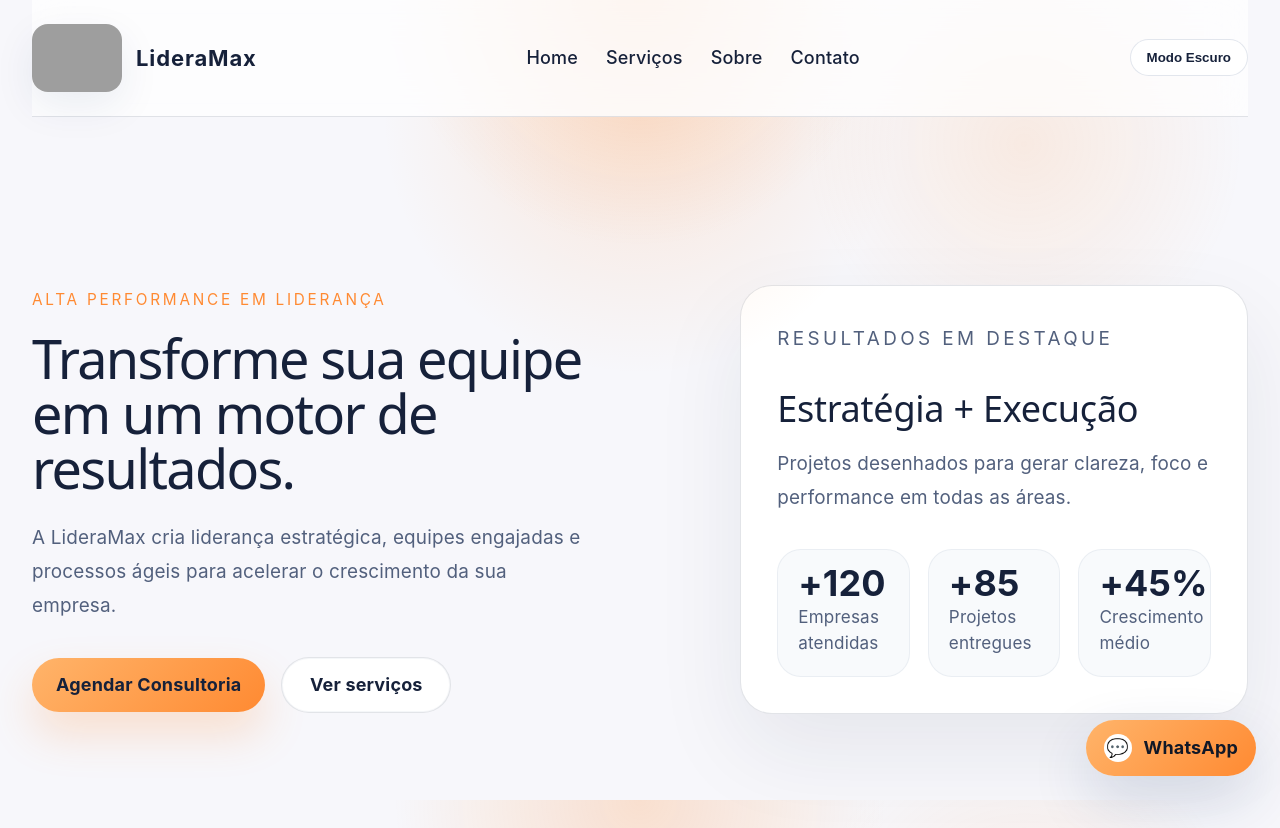
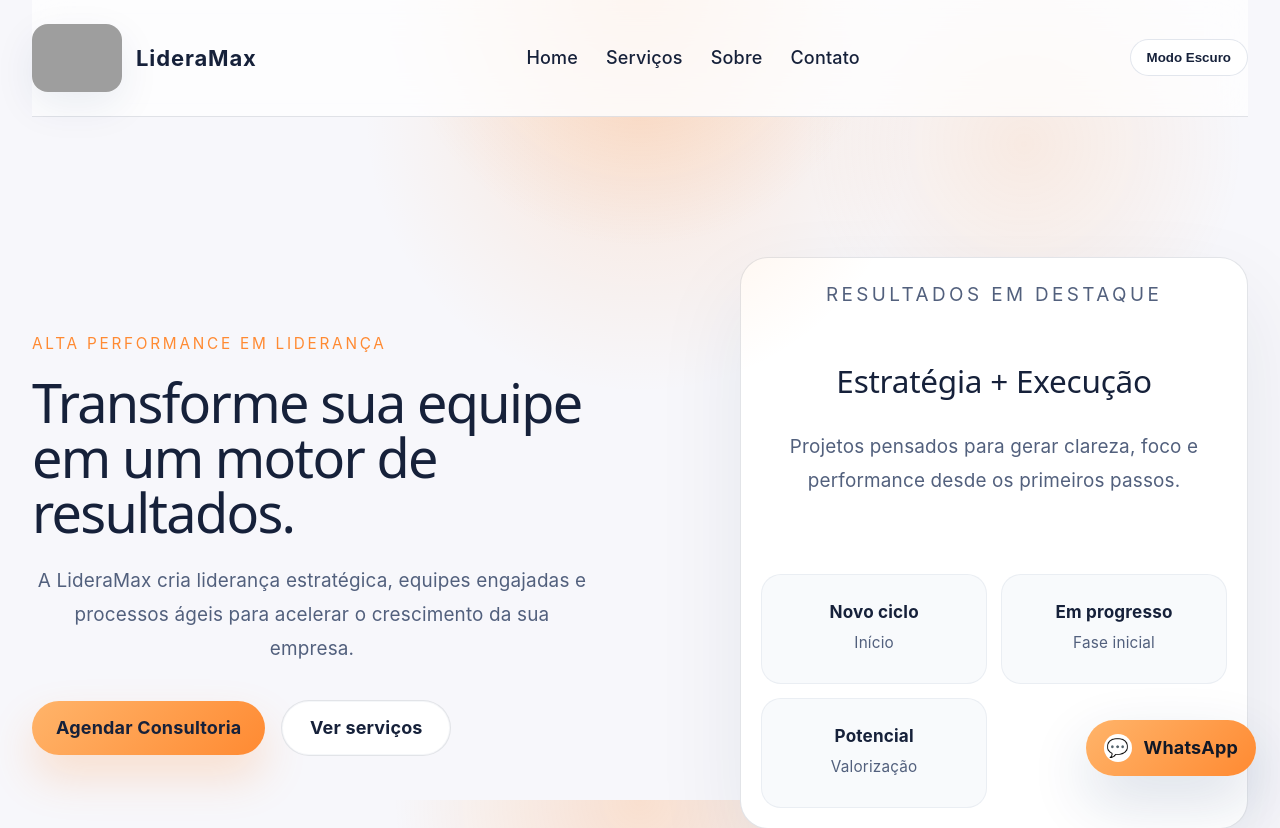
Before and after one commit to Juliagodoyprado/lideramax-site, a React (Vite) app in the folder lideramax-site/: page / in a window 1280 px wide. Shown: the top 828 px of the page. Built offline with nearby package versions, Linux system fonts and the light colour scheme; grey boxes are pictures that could not be loaded.

Commit message:
ajuste de layout

```diff
--- a/lideramax-site/src/App.css
+++ b/lideramax-site/src/App.css
@@ -149,64 +149,87 @@ h2 {
 .hero-card {
   background: var(--surface);
   border: 1px solid var(--border);
-  border-radius: 32px;
-  padding: 36px;
+  border-radius: 28px;
+  padding: 20px;
   box-shadow: var(--shadow);
-  min-height: 420px;
+  min-height: auto;
   display: flex;
-  align-items: center;
+  align-items: stretch;
+  max-width: 520px;
 }
 
 .hero-card__inner {
   width: 100%;
+  display: flex;
+  flex-direction: column;
+  gap: 18px;
 }
 
 .hero-card__label {
-  display: inline-flex;
+  display: flex;             /* Alterado de inline-flex para flex para ocupar a largura total */
+  justify-content: center;    /* Centraliza horizontalmente se usar flex */
   color: var(--primary);
   font-size: 0.85rem;
   letter-spacing: 0.18em;
   text-transform: uppercase;
   margin-bottom: 18px;
+  text-align: center;         /* Garante a centralização do texto */
+  width: 100%;                /* Força o elemento a ocupar toda a largura do card */
 }
 
 .hero-card h2 {
-  margin: 0 0 18px;
+  margin: 0 0 14px;
   color: var(--text);
-  font-size: clamp(2rem, 2.5vw, 2.6rem);
-  line-height: 1.08;
+  font-size: clamp(1.75rem, 2.2vw, 2.2rem);
+  line-height: 1.1;
+  text-align: center;
 }
 
 .hero-card p {
   color: var(--muted);
-  line-height: 1.85;
+  line-height: 1.6;
   margin: 0;
+  font-size: 0.98rem;
 }
 
 .hero-stats {
   display: grid;
-  grid-template-columns: repeat(3, minmax(0, 1fr));
-  gap: 18px;
-  margin-top: 32px;
+  grid-template-columns: repeat(auto-fit, minmax(150px, 1fr));
+  gap: 14px;
+  margin-top: 24px;
 }
 
 .stat-item {
-  padding: 20px;
-  border-radius: 24px;
+  padding: 16px;
+  border-radius: 20px;
   background: var(--panel);
   border: 1px solid var(--panel-border);
+  display: flex;
+  flex-direction: column;
+  justify-content: center;
+  min-height: 110px;
 }
 
 .stat-item strong {
   display: block;
-  font-size: 2rem;
+  font-size: clamp(0.95rem, 1.1vw, 1.1rem);
+  line-height: 1.2;
+  text-align: center;
   color: var(--text);
   margin-bottom: 8px;
+
+  max-width: 120px;
+  margin-left: auto;
+  margin-right: auto;
+
+  word-break: break-word;
+  overflow-wrap: break-word;
 }
 
 .stat-item span {
   color: var(--muted);
-  font-size: 0.95rem;
+  font-size: 0.85rem;
+  text-align: center;
 }
 
 .eyebrow {
@@ -232,6 +255,7 @@ h2 {
   line-height: 1.8;
   max-width: 560px;
   margin-bottom: 34px;
+  text-align: center;
 }
 
 .hero p strong {
@@ -577,6 +601,16 @@ h2 {
     min-height: auto;
   }
 
+  .hero-stats {
+    grid-template-columns: 1fr;
+    gap: 12px;
+  }
+
+  .stat-item {
+    min-height: auto;
+    padding: 14px;
+  }
+
   .hero-actions .btn {
     width: 100%;
   }
--- a/lideramax-site/src/App.jsx
+++ b/lideramax-site/src/App.jsx
@@ -23,9 +23,9 @@ const services = [
 ];
 
 const stats = [
-  { label: "Empresas atendidas", value: "+120" },
-  { label: "Projetos entregues", value: "+85" },
-  { label: "Crescimento médio", value: "+45%" },
+  { label: "Início", value: "Novo ciclo" },
+  { label: "Fase inicial", value: "Em progresso" },
+  { label: "Valorização", value: "Potencial" },
 ];
 
 function App() {
@@ -86,7 +86,7 @@ function App() {
           <div className="hero-card__inner">
             <p className="hero-card__label">Resultados em destaque</p>
             <h2>Estratégia + Execução</h2>
-            <p>Projetos desenhados para gerar clareza, foco e performance em todas as áreas.</p>
+            <p>Projetos pensados para gerar clareza, foco e performance desde os primeiros passos.</p>
             <div className="hero-stats">
               {stats.map((stat) => (
                 <div key={stat.label} className="stat-item">
```
